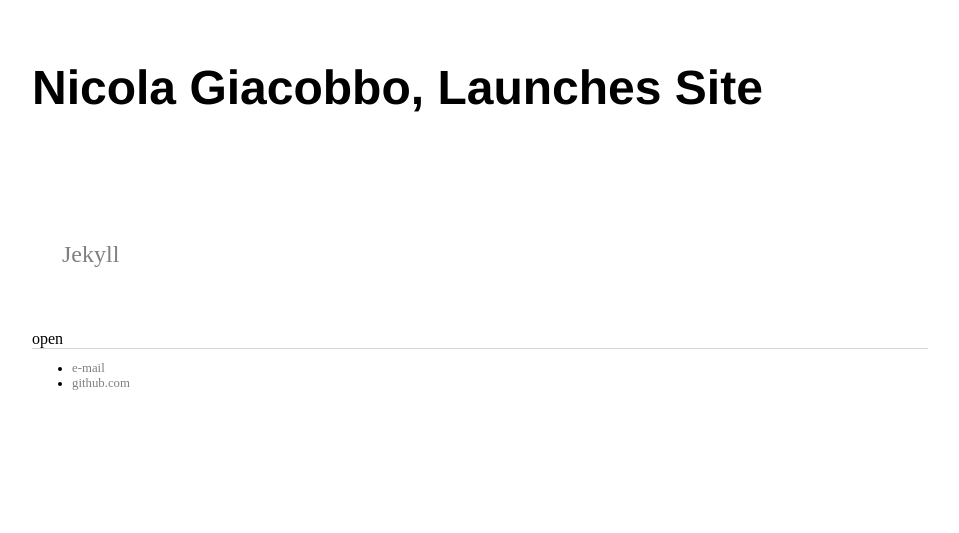
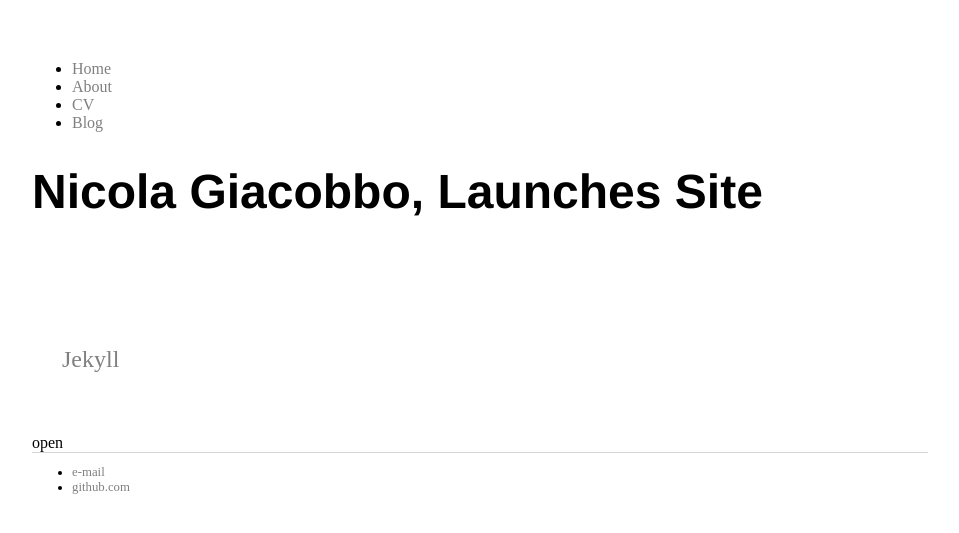
Before and after one commit to GiacobboNicola/giacobbonicola.github.io, a Jekyll site: the page built from _posts/2017-09-10-nicola-giacobbo-site-launched.md, in a window 1280 px wide. Shown: the top 533 px of the page, without its empty margins (160-1119 px from the left). Built offline with Jekyll 4.4.1, drawn with Linux system fonts in a browser that asks for light colours.

Commit message:
Update default.html

```diff
--- a/_layouts/default.html
+++ b/_layouts/default.html
@@ -13,13 +13,14 @@
 		</head>
 		<body>
 			<!-- Navigation -->
-			<div id="mySidenav" class="sidenav">
-  				<a href="javascript:void(0)" class="closebtn" onclick="closeNav()">&times;</a>
-	        		<a href="/">Home</a>
-		        	<a href="/about">About</a>
-	        		<a href="/cv">CV</a>
-	        		<a href="/blog">Blog</a>
-			</div>
+			<nav>
+			<ul>
+	        		<li><a href="/">Home</a></li>
+		        	<li><a href="/about">About</a></li>
+	        		<li><a href="/cv">CV</a></li>
+	        		<li><a href="/blog">Blog</a></li>
+			</ul>
+			</nav>
 
 			<div class="container">
 
@@ -35,17 +36,5 @@
                <li><a href="https://github.com/giacobbonicola">github.com</a></li>
           		</ul>
 			</footer>
-
-			<script>
-			function openNav() {
-    				document.getElementById("mySidenav").style.width = "250px";
-    				document.getElementById("main").style.marginLeft = "250px";
-			}
-
-			function closeNav() {
-				    document.getElementById("mySidenav").style.width = "0";
-				    document.getElementById("main").style.marginLeft= "0";
-			}
-			</script>
 		</body>
 	</html>
```
